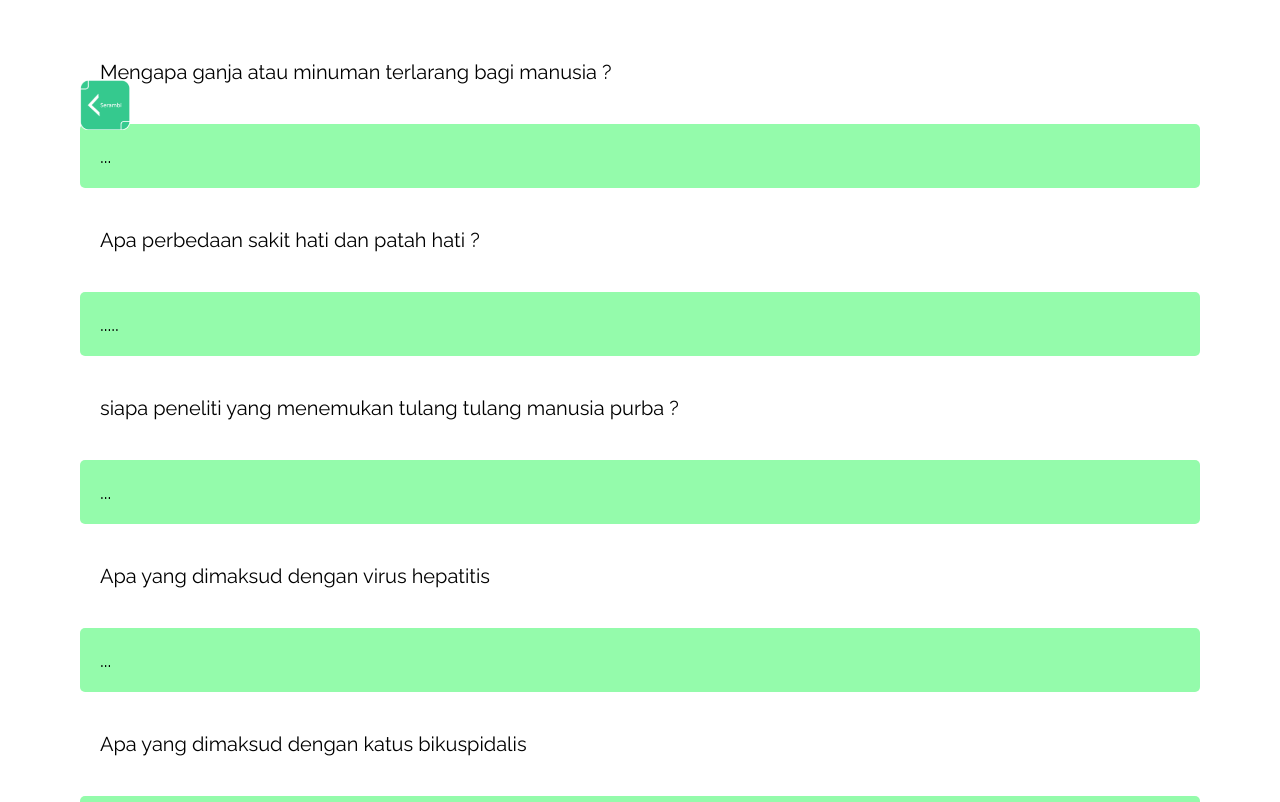
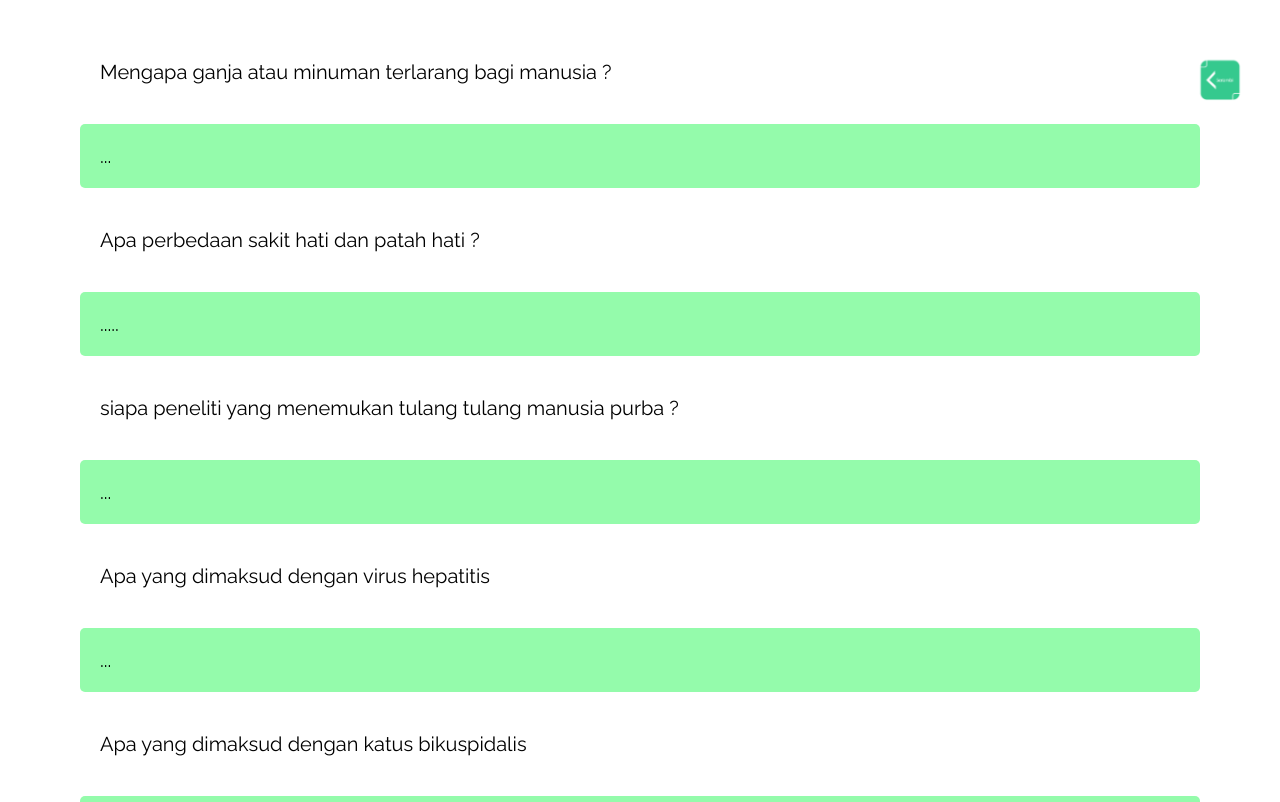
Before and after one commit to alfi-sky/Conversation, a plain HTML site: page page/zat aditif.html in a window 1280 px wide. Shown: the top 802 px of the page. Drawn offline with Linux system fonts and the light colour scheme.

Commit message:
memanmbahkan tombol home di setiap topik

```diff
--- a/page/zat aditif.html
+++ b/page/zat aditif.html
@@ -8,8 +8,8 @@
     <title>Zat aditif</title>
 </head>
 <body>
-        <div style="position: fixed">
-            <img src="../gambar/Serambi.png" alt="" width="50px">
+        <div class="serambi">
+            <a href="../index.html"><img src="../gambar/Serambi.png" alt="" width="40px"></a>
         </div>
         <!--NANTI PAKAI ARTICLE  -->
         <div class="tanyajawab">
--- a/style.css
+++ b/style.css
@@ -1,10 +1,20 @@
 @import url(http://fonts.googleapis.com/css?family=Raleway:400,900);
-* {
+*:not(div.serambi) {
     margin: 20px;
-    font-family: ;
     color: #000;
     text-decoration: none;
     font-family: 'Raleway', sans-serif;
+}
+.serambi{
+    position: fixed;
+    right: 0px; /*PERLU DIREVISI*/
+    vertical-align: center;
+}
+div.serambi a img{
+    transition: width 0.5s;
+}
+div.serambi a img:hover{
+    width:70px;
 }
 /* div::first-letter{
 
```
Also changed, not shown: page/sistem pencernaan.html (+3 -0 lines), page/sistem peredaran darah.html (+3 -0 lines).
